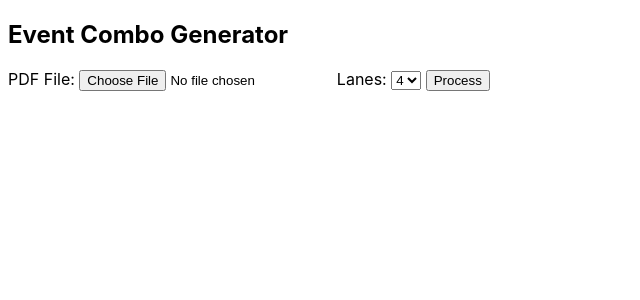
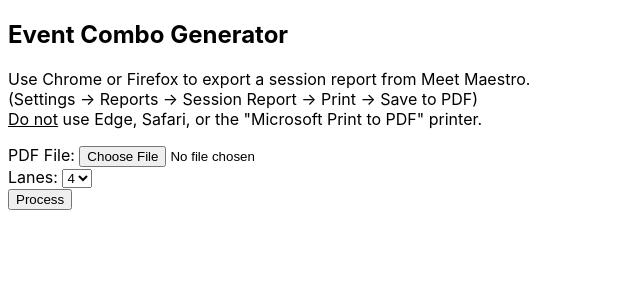
Before and after one commit to paradox183/TreasureChest, a Flask app: page /combo-generator in a window 1280 px wide. Shown: the top 300 px of the page, without its empty margins (0-640 px from the left). Run offline with Flask 3, Linux system fonts and the light colour scheme.

Commit message:
add descriptive text

```diff
--- a/templates/combo.html
+++ b/templates/combo.html
@@ -21,22 +21,27 @@
 </head>
 <body>
 <h2>Event Combo Generator</h2>
+<p>
+    Use Chrome or Firefox to export a session report from Meet Maestro.<br>
+    (Settings -> Reports -> Session Report -> Print -> Save to PDF)<br>
+    <u>Do not</u> use Edge, Safari, or the "Microsoft Print to PDF" printer.
+</p>
 <form action="/combo-generator" method="post" enctype="multipart/form-data">
     <label for="pdf">PDF File:</label>
-    <input type="file" name="pdf" accept=".pdf" required>
+    <input type="file" name="pdf" accept=".pdf" required><br>
     <label for="lanes">Lanes:</label>
     <select name="lanes" required>
         {% for l in range(4, 9) %}
         <option value="{{ l }}" {% if lanes == l %}selected{% endif %}>{{ l }}</option>
         {% endfor %}
-    </select>
+    </select><br>
     <button type="submit">Process</button>
 </form>
 
 {% if table %}
 <hr>
 <h3>{{ meet_title }}</h3>
-<p><strong>Total combo events: {{ combo_count }}</strong></p>
+<p><strong>Total combo event pairs: {{ combo_count }}</strong></p>
 <p>
     Combos only: <a href="{{ url_for('download', filename=csv_filename) }}">Download CSV</a> |
     <a href="{{ url_for('download', filename=pdf_filename) }}">Download PDF</a>
```
